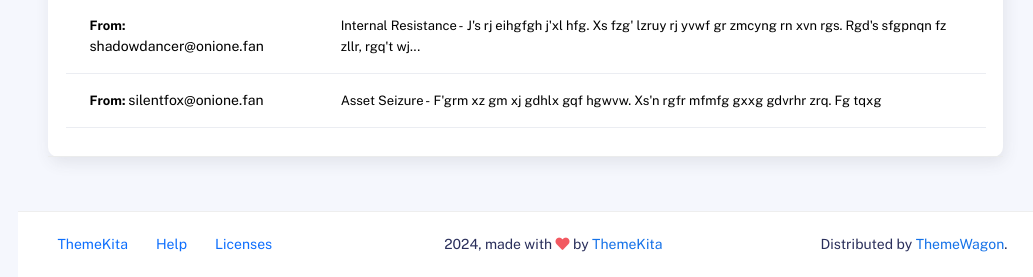
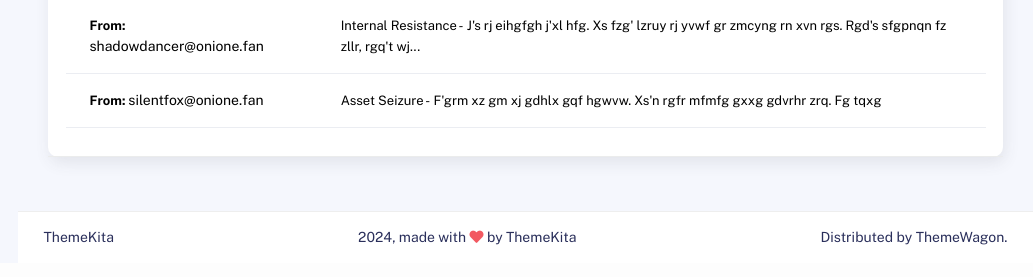
Before and after one commit to Msumri/XTH_Head, a Flask app: page /emails/ in a window 1280 px wide. Shown: the part 1287-1564 px from the top of the page, without its empty margins (247-1280 px from the left). After the commit the page ends 1532 px from the top, so only its background shows below. Run offline with Flask 3, Linux system fonts and the light colour scheme; the visitor is signed in with stand-in values (Sample User, id 1); some libraries are stand-ins or nearby versions.

Commit message:
soem updates

```diff
--- a/app.py
+++ b/app.py
@@ -11,7 +11,8 @@ app = Flask(__name__)
 app.secret_key = 'hakoonamatata'
 
 #hard code ids --its a bad idea but just for this simulation its fine
-agentsid=['6218','7154','9819','5287','8030']
+agentsid=['0886','7154','0503','5287','8030',"9801",'8812']
+youragentid=agentsid[4] #the index of the id that will acctuly work
 usernames=['midoshy','mlhart28@gmail.com','maple','natasha']
 passwords='022695'
 #music code is 117 200 320
@@ -92,9 +93,12 @@ def agent_page():
 
 
             if agentid in agentsid:
-                session['agentlogin'] = True
-                next_page = request.args.get('next')
-                return redirect(next_page or url_for('home'))
+                if agentid==youragentid:
+                    session['agentlogin'] = True
+                    next_page = request.args.get('next')
+                    return redirect(next_page or url_for('home'))
+                else:
+                    flash('This Agent ID# is not associated with your account please use your ID')
             else :
                 session['agentlogin'] =False
                 flash('This Agent ID# doesnt exist')
--- a/templates/base.html
+++ b/templates/base.html
@@ -49,7 +49,7 @@
         <div class="sidebar-logo">
           <!-- Logo Header -->
           <div class="logo-header" data-background-color="dark">
-            <a href="index.html" class="logo">
+            <a href="{{ url_for('home') }}" class="logo">
               <img
                 src="{{ url_for('static', filename='assets/img/kaiadmin/logo_light.svg') }}"
                 alt="navbar brand"
@@ -194,25 +194,25 @@
               <nav class="pull-left">
                 <ul class="nav">
                   <li class="nav-item">
-                    <a class="nav-link" href="http://www.themekita.com">
+
                       ThemeKita
-                    </a>
+
                   </li>
                   <li class="nav-item">
-                    <a class="nav-link" href="#"> Help </a>
+
                   </li>
                   <li class="nav-item">
-                    <a class="nav-link" href="#"> Licenses </a>
+
                   </li>
                 </ul>
               </nav>
               <div class="copyright">
                 2024, made with <i class="fa fa-heart heart text-danger"></i> by
-                <a href="http://www.themekita.com">ThemeKita</a>
+                ThemeKita</a>
               </div>
               <div>
                 Distributed by
-                <a target="_blank" href="https://themewagon.com/">ThemeWagon</a>.
+                ThemeWagon.
               </div>
             </div>
           </footer>
```
